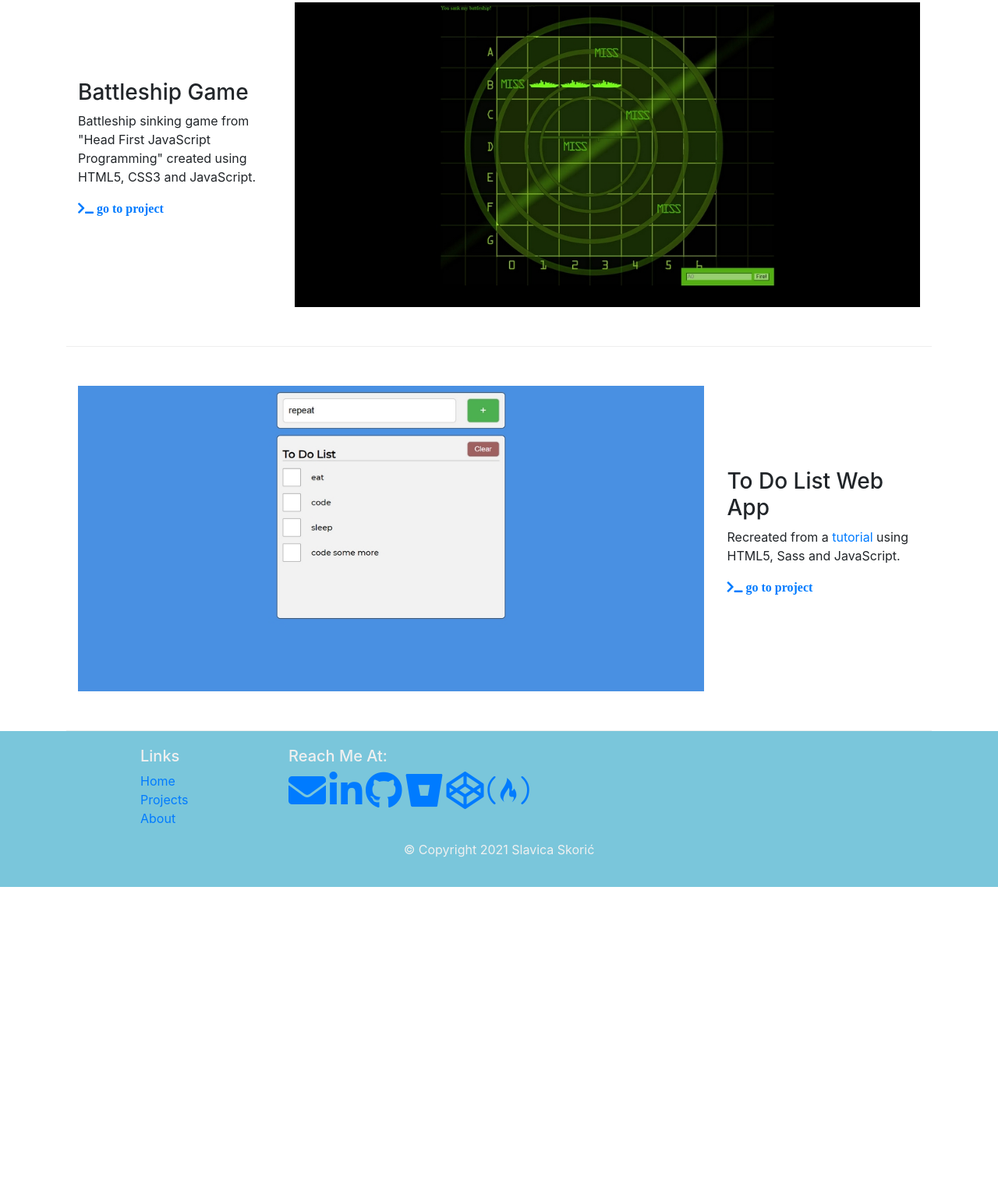
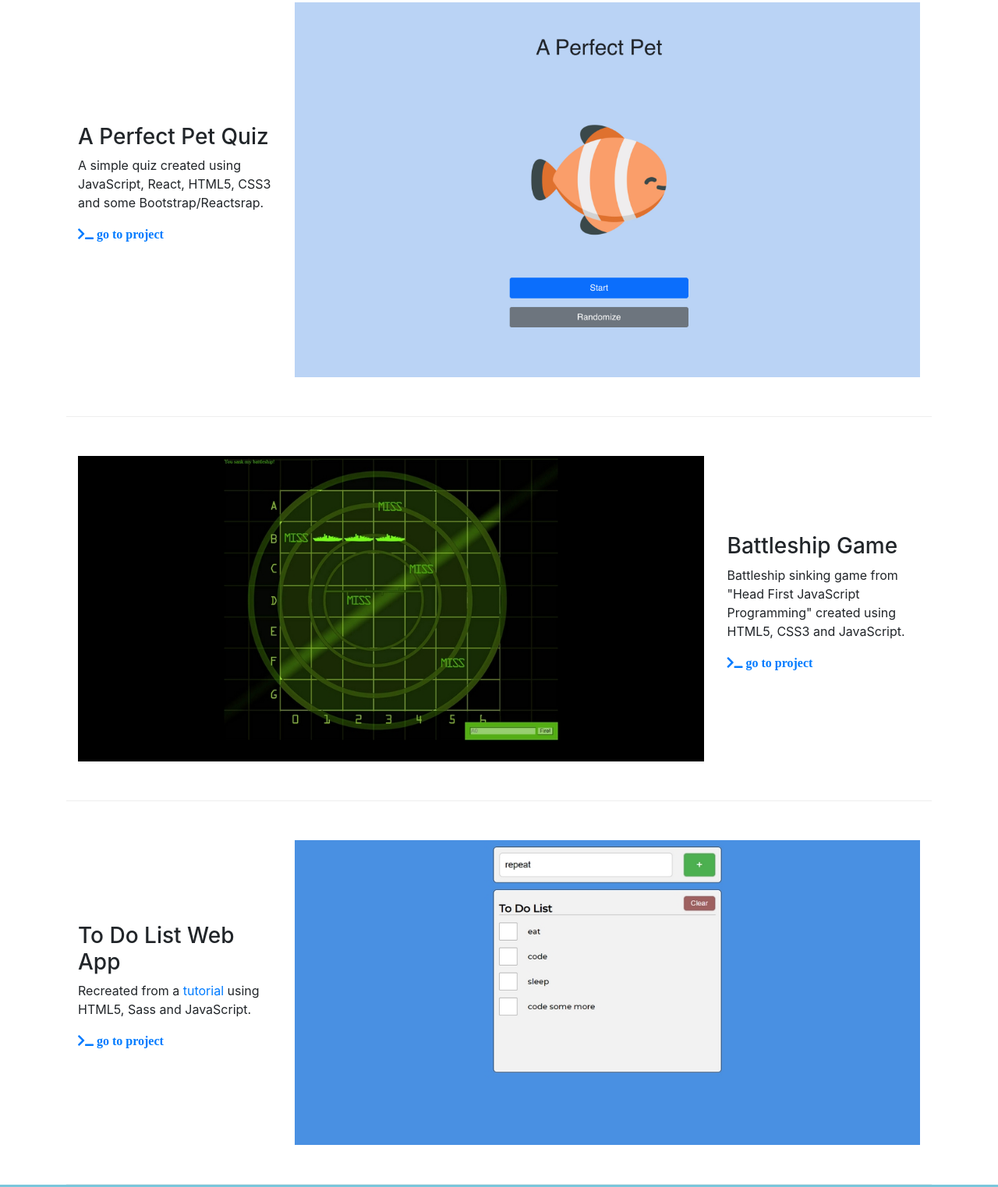
Before and after one commit to SlavicaSkoric/MyPortfolioPage, a website: page index.html in a window 1280 px wide. Shown: the part 1160-2683 px from the top of the page at 78% size. Before the commit the page ends 2298 px from the top, so only its background shows below. Drawn offline with nearby package versions, Linux system fonts and the light colour scheme.

Commit message:
Adding A Perfect Pet Quiz

```diff
--- a/index.html
+++ b/index.html
@@ -11,12 +11,13 @@
     <!-- Bootstrap CSS -->
 
     <!-- with NPM locally, without using CDN-->
-  <!--   <link rel="stylesheet" href="node_modules/bootstrap/dist/css/bootstrap.min.css">
+    <!--   <link rel="stylesheet" href="node_modules/bootstrap/dist/css/bootstrap.min.css">
     <link rel="stylesheet" href="node_modules/@fortawesome/fontawesome-free/css/all.min.css">
     <link rel="stylesheet" href="node_modules/bootstrap-social/bootstrap-social.css"> -->
 
     <!-- Using CDN-->
-    <link rel="stylesheet" href="https://stackpath.bootstrapcdn.com/bootstrap/4.3.1/css/bootstrap.min.css" integrity="sha384-ggOyR0iXCbMQv3Xipma34MD+dH/1fQ784/j6cY/iJTQUOhcWr7x9JvoRxT2MZw1T" crossorigin="anonymous">
+    <link rel="stylesheet" href="https://stackpath.bootstrapcdn.com/bootstrap/4.3.1/css/bootstrap.min.css"
+        integrity="sha384-ggOyR0iXCbMQv3Xipma34MD+dH/1fQ784/j6cY/iJTQUOhcWr7x9JvoRxT2MZw1T" crossorigin="anonymous">
     <link rel="stylesheet" href="https://cdnjs.cloudflare.com/ajax/libs/font-awesome/5.15.1/css/all.min.css">
     <link rel="stylesheet" href="css/styles.css">
 
@@ -29,10 +30,14 @@
             <a class="navbar-brand" href="#"><span class="fas fa-laptop fa-lg"></span> Hello World!</a>
             <div class="collapse navbar-collapse" id="Navbar">
                 <ul class="navbar-nav navbar-right">
-                    <li class="nav-item active" data-toggle="collapse" data-target="#Navbar"><a class="nav-link" href="#home"><span class="fa fa-home fa-lg"></span> Home</a></li>
-                    <li class="nav-item" data-toggle="collapse" data-target="#Navbar"><a class="nav-link" href="#projects"><span class="fa fa-list fa-lg"></span> Projects</a></li>
-                    <li class="nav-item" data-toggle="collapse" data-target="#Navbar"><a class="nav-link" href="#"><span class="fa fa-info fa-lg"></span> About</a></li>
-                    <li class="nav-item" data-toggle="collapse" data-target="#Navbar"><a class="nav-link" href="#footer"><span class="fa fa-address-card fa-lg"></span> Contact</a></li>
+                    <li class="nav-item active" data-toggle="collapse" data-target="#Navbar"><a class="nav-link"
+                            href="#home"><span class="fa fa-home fa-lg"></span> Home</a></li>
+                    <li class="nav-item" data-toggle="collapse" data-target="#Navbar"><a class="nav-link"
+                            href="#projects"><span class="fa fa-list fa-lg"></span> Projects</a></li>
+                    <li class="nav-item" data-toggle="collapse" data-target="#Navbar"><a class="nav-link" href="#"><span
+                                class="fa fa-info fa-lg"></span> About</a></li>
+                    <li class="nav-item" data-toggle="collapse" data-target="#Navbar"><a class="nav-link"
+                            href="#footer"><span class="fa fa-address-card fa-lg"></span> Contact</a></li>
                 </ul>
             </div>
             <button class="navbar-toggler" type="button" data-toggle="collapse" data-target="#Navbar">
@@ -47,7 +52,8 @@
                 <div class="col-12 col-sm-6">
                     <h1>Hi, I'm Slavica.</h1>
                     <p>I'm studying to become a full stack developer :).</p>
-                    <p>In my work I use HTML5, CSS3, JavaScript, Less, Sass, Bootstrap, jQuery, Popper, React and Node.js.</p>
+                    <p>In my work I use HTML5, CSS3, JavaScript, Less, Sass, Bootstrap, jQuery, Popper, React and
+                        Node.js.</p>
                     <p>If you'd like to work with me, let me know :)!</p>
                 </div>
                 <div class="col-12 col-sm align-self-center">
@@ -58,36 +64,62 @@
     </header>
 
     <div class="container" id="projects">
+
         <div class="row row-content align-items-center">
             <div class="col-12 col-sm-4 order-sm-last col-md-3">
                 <h3>Captioning the World</h3>
                 <p>A website I created as my travel photo diary, using HTML5, CSS3, Bootstrap and JavaScript. </p>
-                <p><a href="https://slavicaskoric.github.io/CaptioningTheWorld/index.html" title="Captioning The World" target="_blank"><span class="fas fa-terminal fa-md"> go to project</span></a></p>
+                <p><a href="https://slavicaskoric.github.io/CaptioningTheWorld/index.html" title="Captioning The World"
+                        target="_blank"><span class="fas fa-terminal fa-md"> go to project</span></a></p>
             </div>
             <div class="col col-sm order-sm-first col-md">
-                <a href="https://slavicaskoric.github.io/CaptioningTheWorld/index.html" title="Captioning the World" target="_blank"><img src="img/CaptioningTheWorld.jpg" class="img-fluid"></a>
+                <a href="https://slavicaskoric.github.io/CaptioningTheWorld/index.html" title="Captioning the World"
+                    target="_blank"><img src="img/CaptioningTheWorld.jpg" class="img-fluid"></a>
             </div>
         </div>
+
         <div class="row row-content align-items-center">
             <div class="col-12 col-sm-4 order-sm-first col-md-3">
-                <h3>Battleship Game</h3>
-                <p>Battleship sinking game from "Head First JavaScript Programming" created using HTML5, CSS3 and JavaScript. </p>
-                <p><a href="https://slavicaskoric.github.io/Battleship/" title="Battleship Game" target="_blank"><span class="fas fa-terminal fa-md"> go to project</span></a></p>
+                <h3>A Perfect Pet Quiz</h3>
+                <p>A simple quiz created using JavaScript, React, HTML5, CSS3 and some Bootstrap/Reactsrap. </p>
+                <p><a href="https://a-perfect-pet-quiz.netlify.app/" title="A Perfect Pet Quiz" target="_blank"><span
+                            class="fas fa-terminal fa-md"> go to project</span></a></p>
             </div>
             <div class="col col-sm order-sm-last col-md">
-                <a href="https://slavicaskoric.github.io/Battleship/" title="Battleship Game" target="_blank"><img src="img/BattleshipGame.jpg" class="img-fluid"></a>
+                <a href="https://a-perfect-pet-quiz.netlify.app/" title="A Perfect Pet Quiz" target="_blank"><img
+                        src="img/APerfectPetQuiz.jpg" class="img-fluid"></a>
             </div>
         </div>
+
         <div class="row row-content align-items-center">
             <div class="col-12 col-sm-4 order-sm-last col-md-3">
-                <h3>To Do List Web App</h3>
-                <p>Recreated from a <a href="https://www.youtube.com/watch?v=y51Cv4wnsPw" title="To Do List Web App Tutorial" target="_blank">tutorial</a> using HTML5, Sass and JavaScript. </p>
-                <p><a href="https://slavicaskoric.github.io/To-Do-List-Web-App/index.html" title="To Do List Web App" target="_blank"><span class="fas fa-terminal fa-md"> go to project</span></a></p>
+                <h3>Battleship Game</h3>
+                <p>Battleship sinking game from "Head First JavaScript Programming" created using HTML5, CSS3 and
+                    JavaScript. </p>
+                <p><a href="https://slavicaskoric.github.io/Battleship/" title="Battleship Game" target="_blank"><span
+                            class="fas fa-terminal fa-md"> go to project</span></a></p>
             </div>
             <div class="col col-sm order-sm-first col-md">
-                <a href="https://slavicaskoric.github.io/To-Do-List-Web-App/index.html" title="To Do List Web App" target="_blank"><img src="img/ToDoListWebApp.jpg" class="img-fluid"></a>
+                <a href="https://slavicaskoric.github.io/Battleship/" title="Battleship Game" target="_blank"><img
+                        src="img/BattleshipGame.jpg" class="img-fluid"></a>
             </div>
         </div>
+
+        <div class="row row-content align-items-center">
+            <div class="col-12 col-sm-4 order-sm-first col-md-3">
+                <h3>To Do List Web App</h3>
+                <p>Recreated from a <a href="https://www.youtube.com/watch?v=y51Cv4wnsPw"
+                        title="To Do List Web App Tutorial" target="_blank">tutorial</a> using HTML5, Sass and
+                    JavaScript. </p>
+                <p><a href="https://slavicaskoric.github.io/To-Do-List-Web-App/index.html" title="To Do List Web App"
+                        target="_blank"><span class="fas fa-terminal fa-md"> go to project</span></a></p>
+            </div>
+            <div class="col col-sm order-sm-last col-md">
+                <a href="https://slavicaskoric.github.io/To-Do-List-Web-App/index.html" title="To Do List Web App"
+                    target="_blank"><img src="img/ToDoListWebApp.jpg" class="img-fluid"></a>
+            </div>
+        </div>
+
     </div>
 
     <footer class="footer" id="footer">
@@ -101,35 +133,47 @@
                         <li><a href="#">About</a></li>
                     </ul>
                 </div>
-                <div class="col-6 col-sm-9">
+                <div class="col-6 col-sm-9 footer-links">
                     <h5>Reach Me At:</h5>
-                    <a href="mailto:skoric.slavica.hr@gmail.com" title="Email" target="_blank"><span class="fas fa-envelope fa-3x"></span></a>
-                    <a href="https://www.linkedin.com/in/slavica-skori%C4%87-6610759a/" title="LinkedIn" target="_blank"><span class="fab fa-linkedin-in fa-3x"></span></a>
-                    <a href="https://github.com/SlavicaSkoric" title="GitHub" target="_blank"><span class="fab fa-github fa-3x"></span></a>
-                    <a href="https://bitbucket.org/SlavicaSkoric/" title="Bitbucket" target="_blank"><span class="fab fa-bitbucket fa-3x"></span></a>
-                    <a href="https://codepen.io/slavicaskoric" title="CodePen" target="_blank"><span class="fab fa-codepen fa-3x"></span></a>
-                    <a href="https://www.freecodecamp.org/slavicaskoric" title="freeCodeCamp" target="_blank"><span class="fab fa-free-code-camp fa-3x"></span></a>
+                    <a href="mailto:skoric.slavica.hr@gmail.com" title="Email" target="_blank"><span
+                            class="fas fa-envelope fa-3x"></span></a>
+                    <a href="https://www.linkedin.com/in/slavica-skori%C4%87-6610759a/" title="LinkedIn"
+                        target="_blank"><span class="fab fa-linkedin-in fa-3x"></span></a>
+                    <a href="https://github.com/SlavicaSkoric" title="GitHub" target="_blank"><span
+                            class="fab fa-github fa-3x"></span></a>
+                    <a href="https://bitbucket.org/SlavicaSkoric/" title="Bitbucket" target="_blank"><span
+                            class="fab fa-bitbucket fa-3x"></span></a>
+                    <a href="https://codepen.io/slavicaskoric" title="CodePen" target="_blank"><span
+                            class="fab fa-codepen fa-3x"></span></a>
+                    <a href="https://www.freecodecamp.org/slavicaskoric" title="freeCodeCamp" target="_blank"><span
+                            class="fab fa-free-code-camp fa-3x"></span></a>
                 </div>
-           </div>
-           <div class="row justify-content-center">
+            </div>
+            <div class="row justify-content-center">
                 <div class="col-auto">
                     <p>© Copyright 2021 Slavica Skorić</p>
                 </div>
-           </div>
+            </div>
         </div>
     </footer>
 
     <!-- jQuery first, then Popper.js, then Bootstrap JS. -->
 
     <!-- with NPM locally, without using CDN-->
-  <!--   <script src="node_modules/jquery/dist/jquery.slim.min.js"></script>
+    <!--   <script src="node_modules/jquery/dist/jquery.slim.min.js"></script>
     <script src="node_modules/popper.js/dist/umd/popper.min.js"></script>
     <script src="node_modules/bootstrap/dist/js/bootstrap.min.js"></script> -->
 
     <!-- Using CDN-->
-    <script src="https://code.jquery.com/jquery-3.3.1.slim.min.js" integrity="sha384-q8i/X+965DzO0rT7abK41JStQIAqVgRVzpbzo5smXKp4YfRvH+8abtTE1Pi6jizo" crossorigin="anonymous"></script>
-    <script src="https://cdnjs.cloudflare.com/ajax/libs/popper.js/1.14.7/umd/popper.min.js" integrity="sha384-UO2eT0CpHqdSJQ6hJty5KVphtPhzWj9WO1clHTMGa3JDZwrnQq4sF86dIHNDz0W1" crossorigin="anonymous"></script>
-    <script src="https://stackpath.bootstrapcdn.com/bootstrap/4.3.1/js/bootstrap.min.js" integrity="sha384-JjSmVgyd0p3pXB1rRibZUAYoIIy6OrQ6VrjIEaFf/nJGzIxFDsf4x0xIM+B07jRM" crossorigin="anonymous"></script>
+    <script src="https://code.jquery.com/jquery-3.3.1.slim.min.js"
+        integrity="sha384-q8i/X+965DzO0rT7abK41JStQIAqVgRVzpbzo5smXKp4YfRvH+8abtTE1Pi6jizo"
+        crossorigin="anonymous"></script>
+    <script src="https://cdnjs.cloudflare.com/ajax/libs/popper.js/1.14.7/umd/popper.min.js"
+        integrity="sha384-UO2eT0CpHqdSJQ6hJty5KVphtPhzWj9WO1clHTMGa3JDZwrnQq4sF86dIHNDz0W1"
+        crossorigin="anonymous"></script>
+    <script src="https://stackpath.bootstrapcdn.com/bootstrap/4.3.1/js/bootstrap.min.js"
+        integrity="sha384-JjSmVgyd0p3pXB1rRibZUAYoIIy6OrQ6VrjIEaFf/nJGzIxFDsf4x0xIM+B07jRM"
+        crossorigin="anonymous"></script>
 
     <script>
 
```
Also changed, not shown: img/APerfectPetQuiz.jpg (added).
